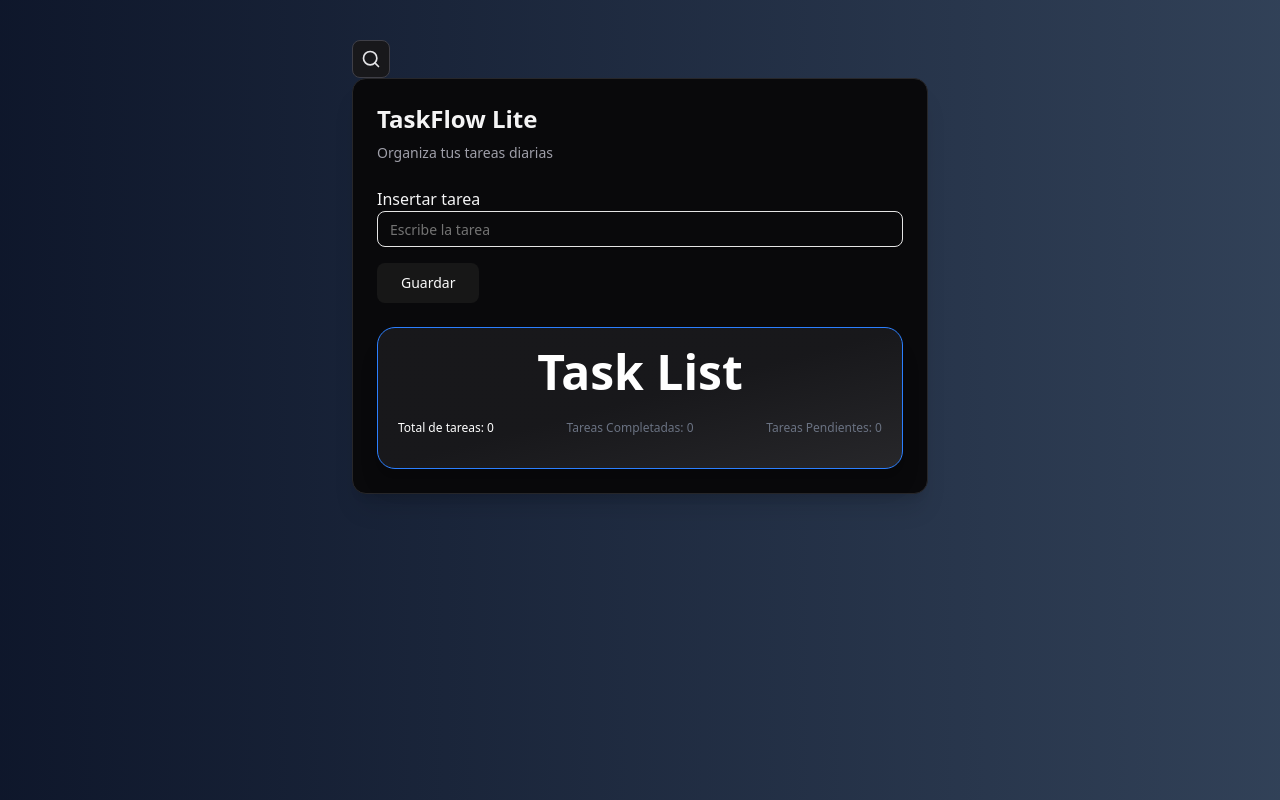
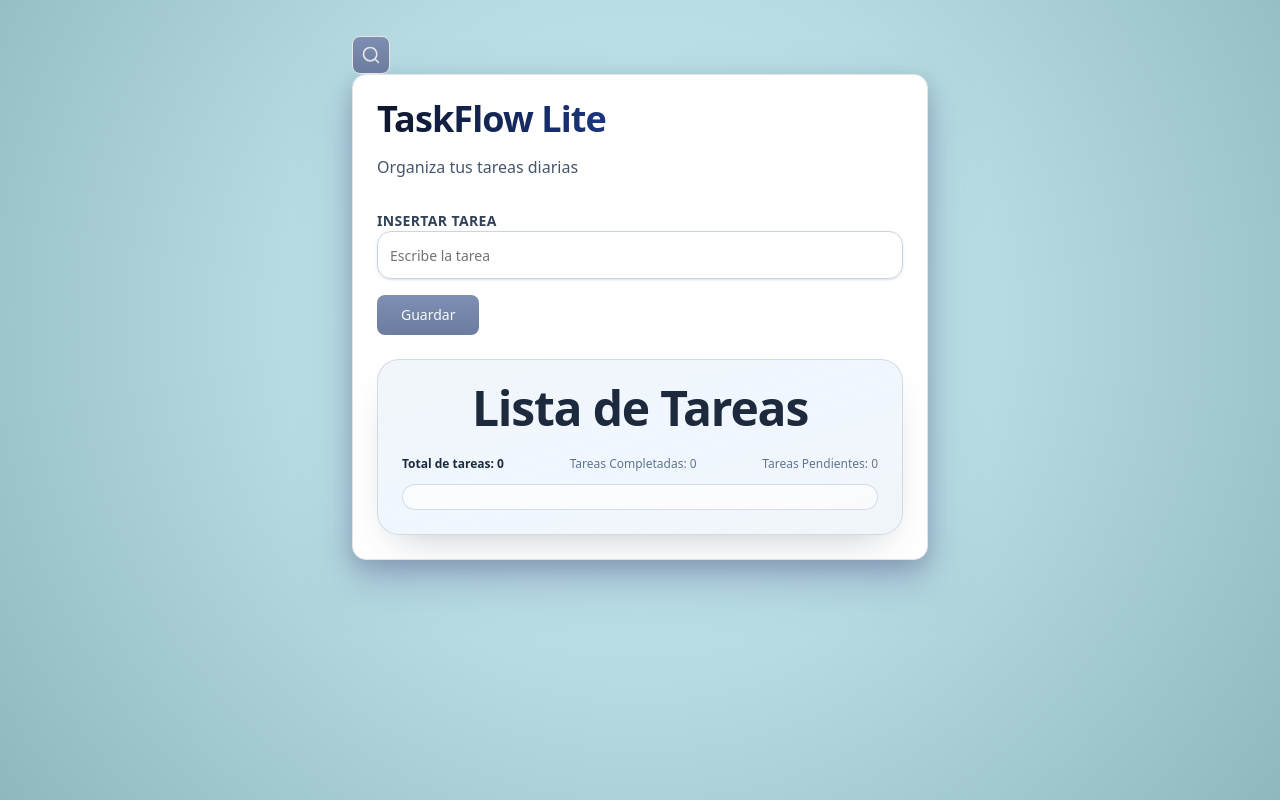
Before and after one commit to svcTheDev/TaskFlow, a React (Vite) app: page / in a window 1280 px wide. Built offline with nearby package versions, Linux system fonts and the light colour scheme.

Commit message:
fix: styles and colors

```diff
--- a/src/components/task/TaskEdit.tsx
+++ b/src/components/task/TaskEdit.tsx
@@ -12,13 +12,11 @@ export default function TaskEdit({ id }: Prop) {
 
   const onEnterButton = (
     e: React.KeyboardEvent,
-    id: number,
-    editValue: string,
+    currentId: number,
+    currentValue: string,
   ) => {
-    inputRef.current?.focus();
-
     if (e.code === "Enter" || e.code === "NumpadEnter") {
-      onSaveEdit(id, editValue);
+      onSaveEdit(currentId, currentValue);
     }
     if (e.key === "Escape" || e.key === "Esc") {
       onCancelEdit();
@@ -31,10 +29,10 @@ export default function TaskEdit({ id }: Prop) {
         <input
           ref={inputRef}
           autoFocus
-          className="text-2xl max-w-3xs}"
+          className="w-full max-w-xs rounded-lg border border-slate-300 bg-white/90 px-3 py-2 text-xl text-slate-800 outline-none focus:border-sky-500 focus:ring-2 focus:ring-sky-500/20"
           value={editValue}
           onChange={(e) => setEditValue(e.target.value)}
-          placeholder="inválido"
+          placeholder="Editar tarea..."
           onKeyDown={(e) => onEnterButton(e, id, editValue)}
         />
       </label>
@@ -42,13 +40,13 @@ export default function TaskEdit({ id }: Prop) {
       <div className="flex items-center gap-4 text-2xl">
         <button
           onClick={() => onSaveEdit(id, editValue)}
-          className="text-pink-500 transition hover:text-pink-400"
+          className="cursor-pointer text-sky-700 transition hover:text-sky-600"
         >
           Guardar
         </button>
         <button
           onClick={() => onCancelEdit()}
-          className="text-pink-500 transition hover:text-pink-400"
+          className="cursor-pointer text-slate-500 transition hover:text-slate-700"
         >
           Cancelar
         </button>
--- a/src/components/task/TaskForm.tsx
+++ b/src/components/task/TaskForm.tsx
@@ -11,17 +11,22 @@ export default function TaskForm() {
   return (
     <>
       <form onSubmit={(e) => handleSubmit(e, inputValue, setInputValue)}>
-        <label htmlFor="task">Insertar tarea</label>
+        <label className="block text-sm font-semibold uppercase tracking-wide text-slate-700" htmlFor="task">Insertar tarea</label>
         <Input
-          className="mb-4"
+          className="h-12 rounded-xl border-slate-300 bg-white/90 text-base shadow-sm transition focus:border-blue-500 focus:ring-2 focus:ring-blue-500/20 mb-4"
           value={inputValue}
           onChange={(e) => setInputValue(e.target.value)}
           placeholder="Escribe la tarea"
         />
-        <Button className="cursor-pointer" type="submit" size="lg">
+        <Button
+          className="bg-todo-topbar transition cursor-pointer"
+          type="submit"
+          size="lg"
+        >
           Guardar
         </Button>
       </form>
+
 
       <TaskList />
     </>
--- a/src/components/task/TaskItem.tsx
+++ b/src/components/task/TaskItem.tsx
@@ -1,5 +1,17 @@
 import { Task } from "@/state/taskReducer";
 import { useTasksContext } from "@/hooks/TasksContext";
+import { Pencil, Trash2 } from "lucide-react";
+import {
+  AlertDialog,
+  AlertDialogAction,
+  AlertDialogCancel,
+  AlertDialogContent,
+  AlertDialogDescription,
+  AlertDialogFooter,
+  AlertDialogHeader,
+  AlertDialogTitle,
+  AlertDialogTrigger,
+} from "@/components/ui/alert-dialog";
 
 export default function TaskItem({ id, completed, task }: Task) {
   const { onToggle, onDelete, onStartEdit } = useTasksContext();
@@ -10,28 +22,54 @@ export default function TaskItem({ id, completed, task }: Task) {
           type="checkbox"
           checked={completed}
           onChange={() => onToggle(id)}
-          className="h-4 w-4 accent-blue-500 cursor-pointer"
+          className="h-4 w-4 accent-blue-500 cursor-pointer "
         />
         <span
           className={`text-2xl ${
-            completed ? "text-zinc-400 line-through" : "text-zinc-100"
+            completed
+              ? "text-slate-400 transition line-through"
+              : "text-slate-800"
           }`}
         >
           {task}
         </span>
       </label>
       <div className="flex items-center gap-4 text-2xl">
-        <button
-          onClick={() => onDelete(id)}
-          className="text-pink-500 transition hover:text-pink-400"
-        >
-          Delete
-        </button>
+        <AlertDialog>
+          <AlertDialogTrigger asChild>
+            <button className="cursor-pointer text-slate-500 transition hover:text-rose-500">
+              <Trash2 />
+            </button>
+          </AlertDialogTrigger>
+
+          <AlertDialogContent className="bg-zinc-900 text-zinc-100 border-zinc-700">
+            <AlertDialogHeader>
+              <AlertDialogTitle>Delete task?</AlertDialogTitle>
+              <AlertDialogDescription>
+                This action cannot be undone. The task "{task}" will be
+                permanently removed.
+              </AlertDialogDescription>
+            </AlertDialogHeader>
+
+            <AlertDialogFooter>
+              <AlertDialogCancel className="cursor-pointer text-black hover:bg-zinc-300">
+                Cancel
+              </AlertDialogCancel>
+              <AlertDialogAction
+                className="cursor-pointer bg-red-600 hover:bg-red-700"
+                onClick={() => onDelete(id)}
+              >
+                Delete
+              </AlertDialogAction>
+            </AlertDialogFooter>
+          </AlertDialogContent>
+        </AlertDialog>
+
         <button
           onClick={() => onStartEdit(id, task)}
-          className="text-pink-500 transition hover:text-pink-400"
+          className="cursor-pointer text-slate-500 transition hover:text-sky-600"
         >
-          Edit
+          <Pencil />
         </button>
       </div>
     </>
--- a/src/components/task/TaskList.tsx
+++ b/src/components/task/TaskList.tsx
@@ -34,33 +34,33 @@ export default function TaskList() {
   const baseTasks = search ? tasks.filter((task) => task.task.includes(search)) : visibleTasks
 
   return (
-    <section className="mx-auto w-full max-w-2xl rounded-2xl border border-blue-500 bg-linear-to-br from-zinc-900 via-zinc-900 to-zinc-800 p-5 text-white shadow-xl">
-      <h2 className="mb-6 text-center text-5xl font-bold">Task List</h2>
-         <div className="flex items-center justify-between text-xs text-zinc-500 mb-3">
+    <section className="mx-auto w-full max-w-2xl rounded-3xl border border-slate-300/80 bg-gradient-to-br from-slate-100/95 via-blue-50/90 to-slate-100/95 p-6 text-slate-700 shadow-[0_18px_40px_-20px_rgba(51,65,85,0.35)] backdrop-blur-sm">
+      <h2 className="mb-6 text-center text-5xl font-bold tracking-tight text-slate-800">Lista de Tareas</h2>
+         <div className="mb-3 flex items-center justify-between text-xs text-slate-500">
            <a
-              className={`cursor-pointer ${filter_class === "all" ? "text-white" : "text-gray-500" }`}
+              className={`cursor-pointer ${filter_class === "all" ? "font-semibold text-slate-800" : "text-slate-500" }`}
               onClick={() => handleFilterView("all")}>
                 Total de tareas: {state.tasks.length}
               </a>
               <a
-                className={`cursor-pointer ${filter_class === "completed" ? "text-white" : "text-gray-500" }`}
+                className={`cursor-pointer ${filter_class === "completed" ? "font-semibold text-slate-800" : "text-slate-500" }`}
                 onClick={() => handleFilterView("completed")}
               >
                 Tareas Completadas: {state.completed}
               </a>
               <a
-                className={`cursor-pointer ${filter_class === "pending" ? "text-white" : "text-gray-500" }`}
+                className={`cursor-pointer ${filter_class === "pending" ? "font-semibold text-slate-800" : "text-slate-500" }`}
                 onClick={() => handleFilterView("pending")}
               >
                 Tareas Pendientes: {state.pending}
               </a>
          </div>
 
-      <ul className="space-y-3">
+      <ul className="space-y-3 rounded-xl border border-slate-300/80 bg-white/65 px-4 py-3">
         {baseTasks.map((item) => (
           <li
             key={item.id}
-            className="flex items-center justify-between rounded-md border border-zinc-300/70 px-3 py-2"
+            className="flex items-center justify-between rounded-xl border border-slate-300/80 bg-white/75 px-3 py-2 shadow-sm"
           >
             {state.editingTaskId === item.id ? (
               <TaskEdit id={item.id} />
--- a/src/index.css
+++ b/src/index.css
@@ -78,6 +78,20 @@
   --sidebar-accent-foreground: oklch(0.205 0 0);
   --sidebar-border: oklch(0.922 0 0);
   --sidebar-ring: oklch(0.708 0 0);
+  --bg-mint-1: #c5e9ed;
+  --bg-mint-2: #b6dce2;
+  --bg-mint-3: #8fb7bc;
+
+  --card-top-1: #7d8fb2;
+  --card-top-2: #6b7c9e;
+  --card-body: #f3f3f4;
+
+  --line: #d9d9dc;
+  --text-main: #2f2f32;
+  --text-muted: #8e8e93;
+  --accent-green: #a7df48;
+
+  --shadow-blue: #7d87b8;
 }
 
 .dark {
@@ -114,6 +128,47 @@
   --sidebar-ring: oklch(0.556 0 0);
 }
 
+.bg-todo-scene {
+  background: radial-gradient(
+    circle at 50% 40%,
+    var(--bg-mint-1) 0%,
+    var(--bg-mint-2) 45%,
+    var(--bg-mint-3) 100%
+  );
+}
+
+/* Card top bar gradient */
+.bg-todo-topbar {
+  background: linear-gradient(
+    180deg,
+    var(--card-top-1) 0%,
+    var(--card-top-2) 100%
+  );
+}
+
+/* Soft card glow/shadow */
+.shadow-todo {
+  box-shadow:
+    0 20px 45px color-mix(in srgb, var(--shadow-blue) 55%, transparent),
+    0 8px 20px rgba(0, 0, 0, 0.18);
+}
+
+.primary {
+  color: var(--card-top-1);
+}
+
+.primary:hover {
+  color: var(--bg-mint-2);
+}
+
+.secondary {
+  color: var(--card-top-2);
+}
+
+.third {
+  color: var(--bg-mint-2);
+}
+
 @layer base {
   * {
     @apply border-border outline-ring/50;
--- a/src/layouts/MainLayout.tsx
+++ b/src/layouts/MainLayout.tsx
@@ -30,13 +30,13 @@ export default function MainLayout() {
   }, [state]);
 
   return (
-    <div className="min-h-screen bg-linear-to-r from-slate-900 to-slate-700 px-4 py-10 ">
+    <div className="pt-9 min-h-screen bg-linear-to-r bg-todo-scene ">
       <div className="mx-auto w-full max-w-xl">
         <div className="relative flex items-center gap-2">
           <button
             type="button"
             onClick={() => setShowSearch((prev) => !prev)}
-            className="cursor-pointer rounded-md border border-zinc-700 bg-zinc-900 p-2 text-zinc-200 transition hover:bg-zinc-800"
+            className="cursor-pointer rounded-md border bg-todo-topbar p-2 text-zinc-200 transition hover:bg-zinc-800"
             aria-label="Toggle search"
           >
             {showSearch ? (
@@ -56,17 +56,17 @@ export default function MainLayout() {
               value={query}
               onChange={(e) => setQuery(e.target.value)}
               placeholder="Buscar Tarea..."
-              className="w-full rounded-md border border-zinc-700 bg-zinc-900 px-3 py-2 text-sm text-zinc-100 outline-none placeholder:text-zinc-500 focus:border-blue-500"
+              className="w-full rounded-md borderpx-3 py-2 text-sm  outline-none placeholder:text-zinc-500"
             />
           </div>
         </div>
 
-        <Card className="border-zinc-800 bg-zinc-950 text-zinc-100 shadow-xl">
-          <CardHeader>
-            <CardTitle className="text-2xl font-semibold">
+        <Card className="shadow-todo">
+          <CardHeader className="space-y-2 pb-2">
+            <CardTitle className="bg-linear-to-r from-slate-900 via-blue-900 to-slate-700 bg-clip-text text-4xl font-extrabold tracking-tight text-transparent">
               TaskFlow Lite
             </CardTitle>
-            <CardDescription className="text-zinc-400">
+            <CardDescription className="text-base text-slate-600">
               Organiza tus tareas diarias
             </CardDescription>
           </CardHeader>
```
Also changed, not shown: src/components/task/TaskFilters.tsx (deleted), src/components/task/TaskStats.tsx (deleted), src/hooks/useDebounce.ts (deleted).
